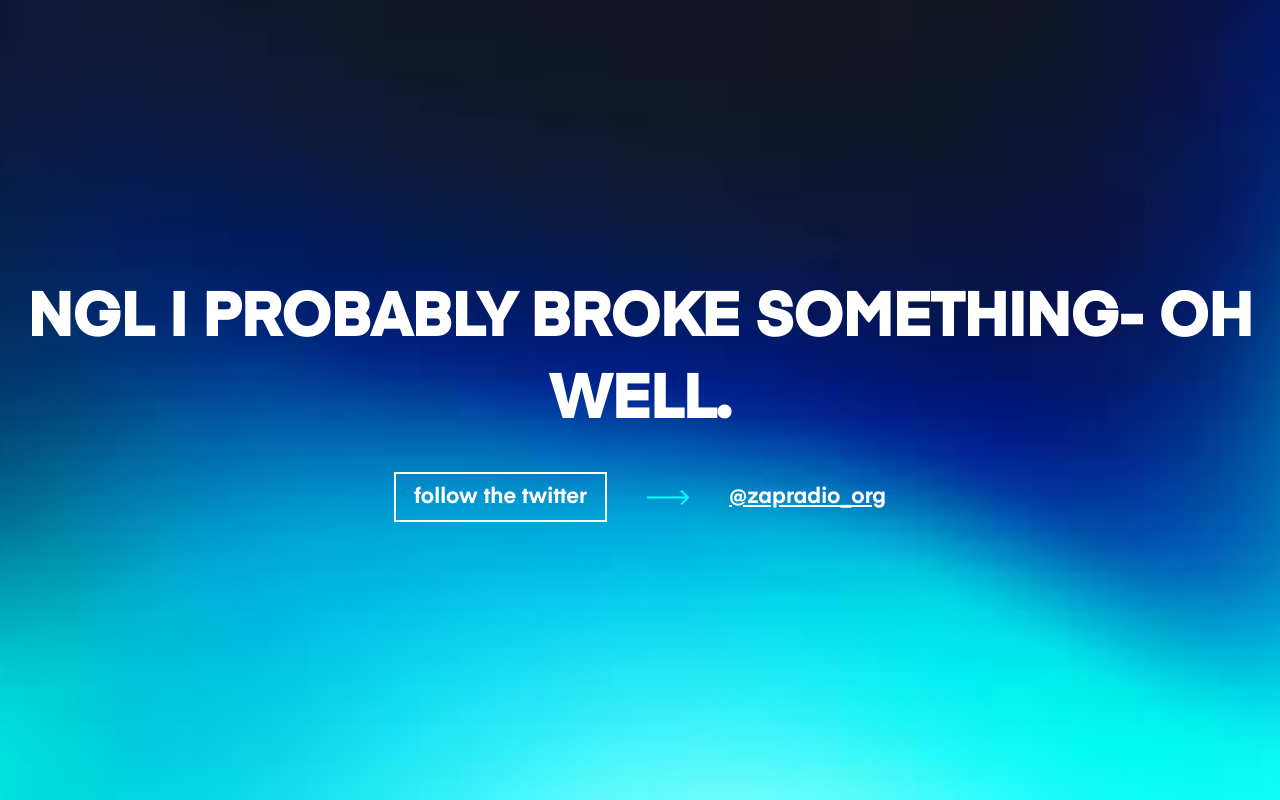
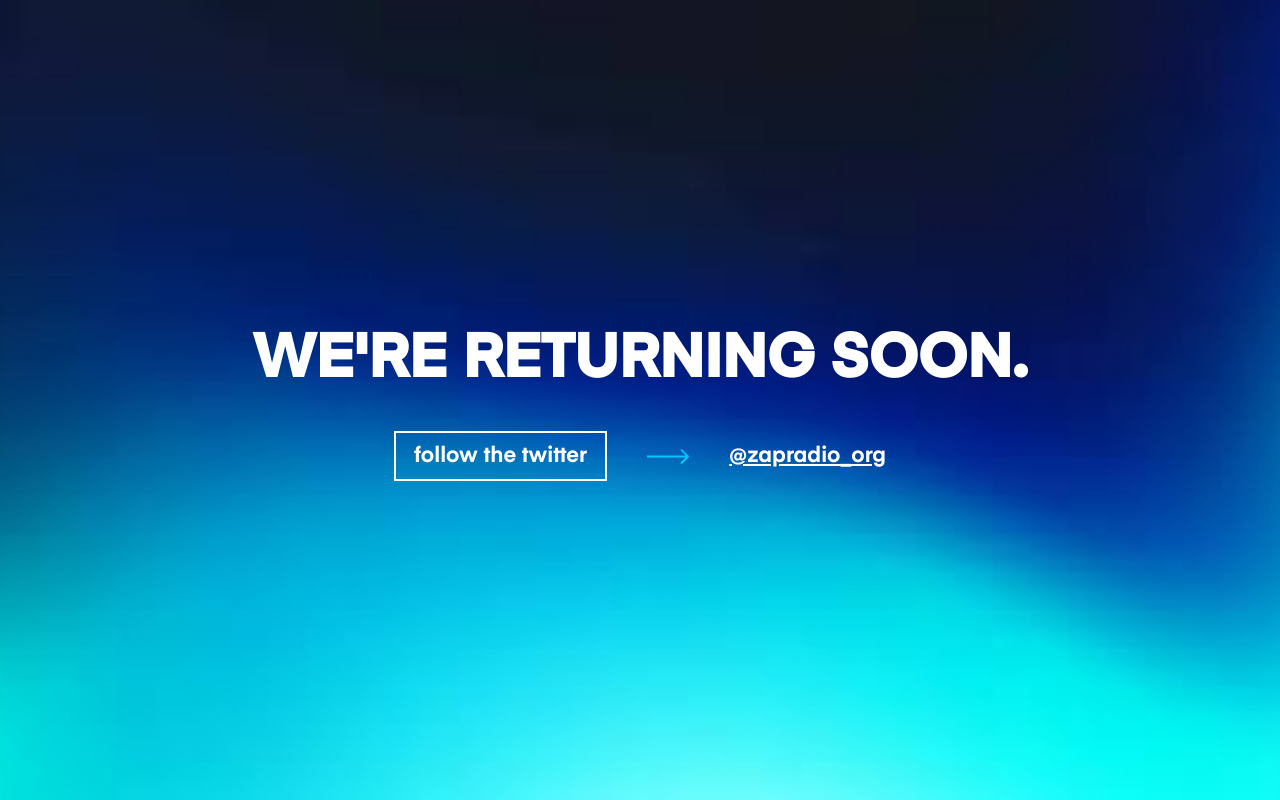
Before and after one commit to uhkeiron/comingsoon, a plain HTML site: page index.html in a window 1280 px wide. Drawn offline with Linux system fonts and the light colour scheme.

Commit message:
Update index.html

```diff
--- a/index.html
+++ b/index.html
@@ -8,7 +8,7 @@
   </head>
   <body>
     <div class="content">
-      <h1 class="content__title">ngl i probably broke something- oh well.</h1>
+      <h1 class="content__title">we're returning soon.</h1>
       <div class="content-layout-1">
         <p class="content__cta">follow the twitter</p>
         <svg class="content__arrow" width="42" height="15" fill="none" xmlns="http://www.w3.org/2000/svg"><path d="M1 6.5H0v2h1v-2Zm40.707 1.707a1 1 0 0 0 0-1.414L35.343.429a1 1 0 1 0-1.414 1.414L39.586 7.5l-5.657 5.657a1 1 0 0 0 1.414 1.414l6.364-6.364ZM1 8.5h40v-2H1v2Z" fill="#fff"/></svg>
```
